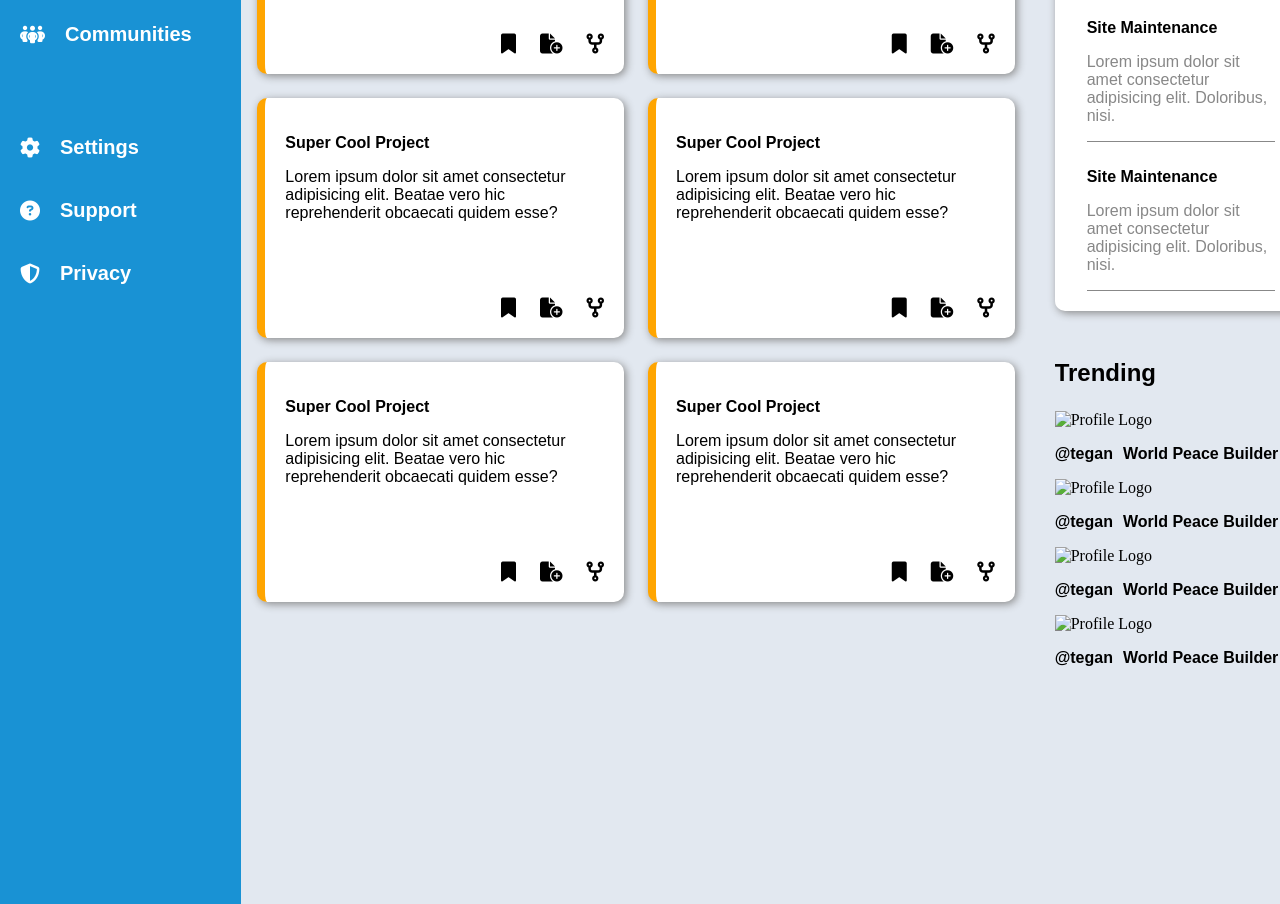
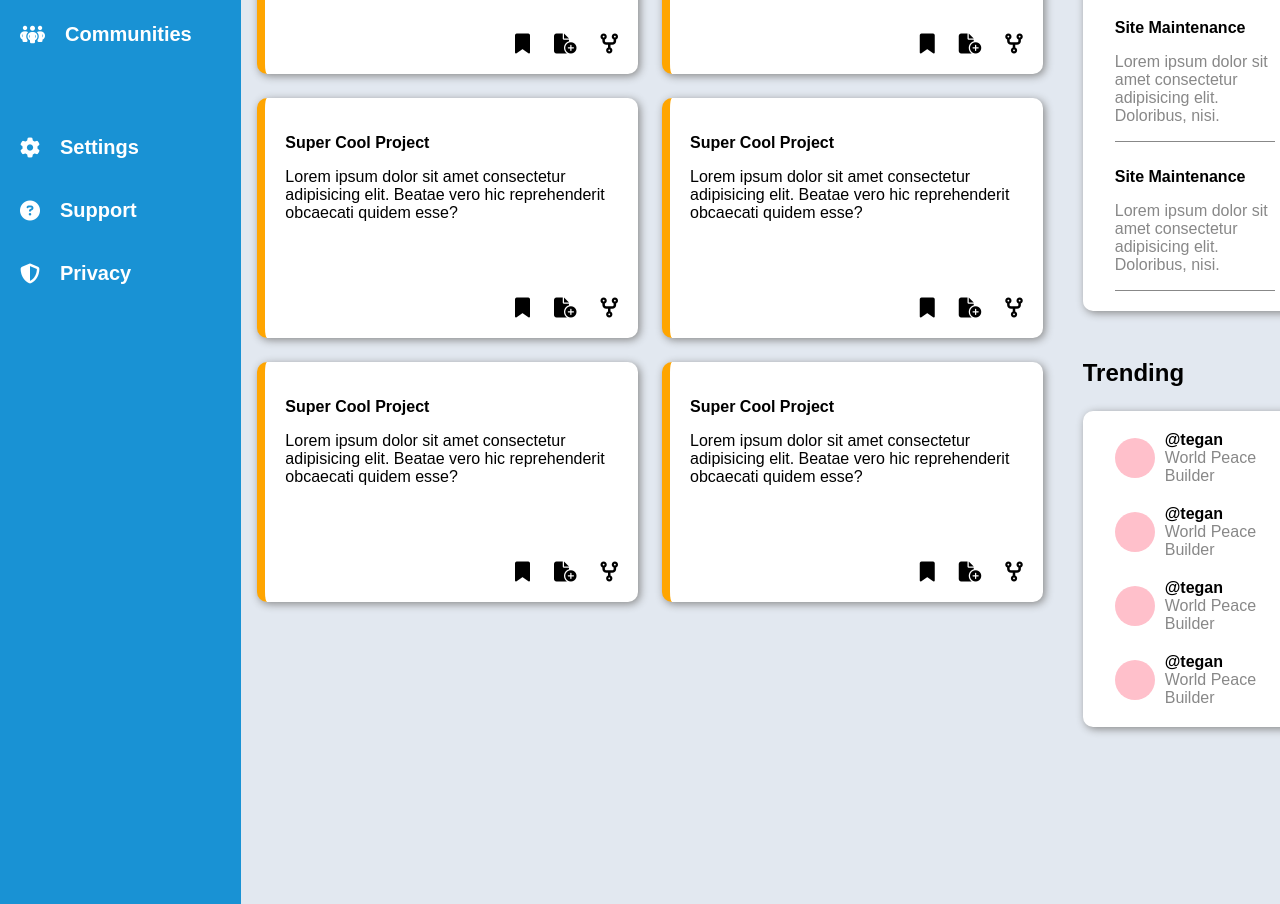
Before and after one commit to fakhryfernanda/admin-dashboard, a plain HTML site: page admin-dashboard/index.html in a window 1280 px wide. Shown: the part 458-1362 px from the top of the page. Drawn offline with Linux system fonts and the light colour scheme.

Commit message:
Styling done, need attention to some details

```diff
--- a/admin-dashboard/index.html
+++ b/admin-dashboard/index.html
@@ -196,35 +196,37 @@
         </div>
         <div id="trending">
             <p>Trending</p>
+            <div class="container">
                 <div class="someone-profile">
-                <div class="profile-logo"><img src="" alt="Profile Logo"></div>
+                    <div class="profile-logo"><!-- <img src="" alt="Profile Logo"> --></div>
                     <div class="profile-info">
                         <p>@tegan</p>
                         <p>World Peace Builder</p>
                     </div>
                 </div>
                 <div class="someone-profile">
-                <div class="profile-logo"><img src="" alt="Profile Logo"></div>
+                    <div class="profile-logo"><!-- <img src="" alt="Profile Logo"> --></div>
                     <div class="profile-info">
                         <p>@tegan</p>
                         <p>World Peace Builder</p>
                     </div>
                 </div>
                 <div class="someone-profile">
-                <div class="profile-logo"><img src="" alt="Profile Logo"></div>
+                    <div class="profile-logo"><!-- <img src="" alt="Profile Logo"> --></div>
                     <div class="profile-info">
                         <p>@tegan</p>
                         <p>World Peace Builder</p>
                     </div>
                 </div>
                 <div class="someone-profile">
-                <div class="profile-logo"><img src="" alt="Profile Logo"></div>
+                    <div class="profile-logo"><!-- <img src="" alt="Profile Logo"> --></div>
                     <div class="profile-info">
                         <p>@tegan</p>
                         <p>World Peace Builder</p>
                     </div>
                 </div>
             </div>
+        </div>
     </main>
 </body>
 </html>
--- a/admin-dashboard/style.css
+++ b/admin-dashboard/style.css
@@ -116,7 +116,7 @@ header {
     border-radius: 50%;
 }
 
-.profile-info p {
+.upper-header .profile-info p {
     font-family: sans-serif;
     font-weight: bold;
 }
@@ -169,7 +169,7 @@ header {
 
 main {
     display: grid;
-    grid-template-columns: 3fr 1fr;
+    grid-template-columns: 7fr 2fr;
     grid-template-rows: repeat(2, 1fr);
     padding: 16px;
     gap: 24px 40px;
@@ -241,3 +241,47 @@ main > div > p:first-child {
 .news p:last-child {
     color: #888;
 }
+
+#trending .container {
+    padding: 20px 32px;
+    background-color: white;
+    box-shadow: 2px 2px 8px #888;
+    border-radius: 10px;
+    font-family: sans-serif;
+    display: flex;
+    flex-direction: column;
+    gap: 20px;
+}
+
+.someone-profile {
+    display: flex;
+    align-items: center;
+    gap: 10px;
+}
+
+.someone-profile .profile-info {
+    display: flex;
+    flex-direction: column;
+    align-items: flex-start;
+    gap: 0;
+}
+
+.someone-profile .profile-info > * {
+    margin: 0;
+}
+
+.someone-profile .profile-logo {
+    flex-shrink: 0;
+    height: 40px;
+    width: 40px;
+    background-color: pink;
+    border-radius: 50%;
+}
+
+.someone-profile .profile-info p:first-child {
+    font-weight: bold;
+}
+
+.someone-profile .profile-info p:last-child {
+    color: #888;
+}
```
Lines whose indentation alone changed are shown as unchanged.
